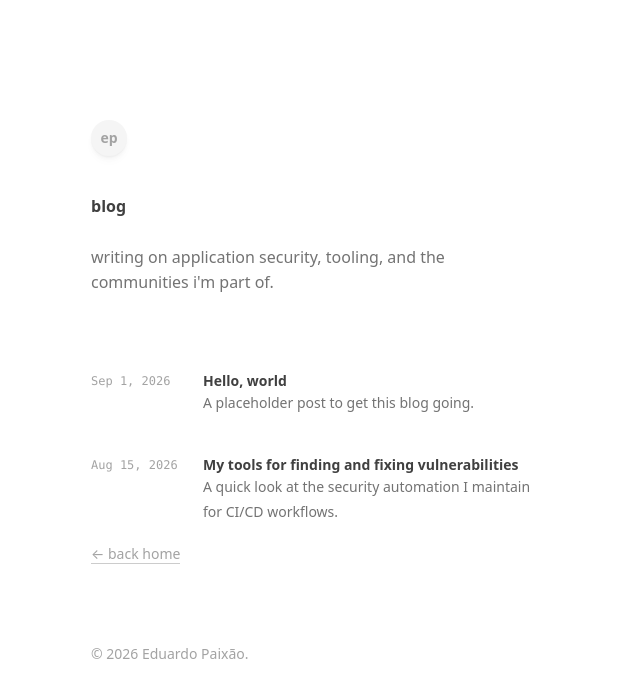
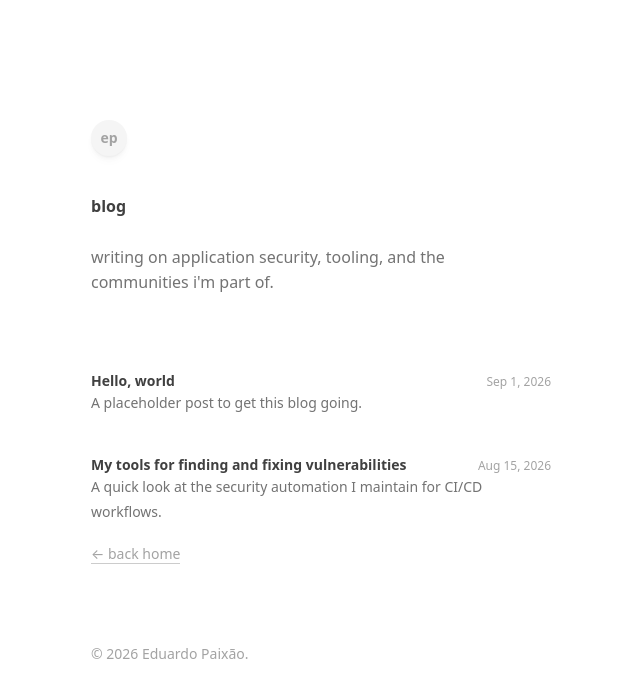
Before and after one commit to darccau/darccau.github.io, an Astro site: page /blog in a window 1280 px wide. Shown: the whole page, without its empty margins (319-959 px from the left). Built offline with nearby package versions, Linux system fonts and the light colour scheme; Astro itself is replaced by a stand-in of ours.

Commit message:
fit blog date inline with title

```diff
--- a/src/pages/blog/index.astro
+++ b/src/pages/blog/index.astro
@@ -55,19 +55,19 @@ const date = new Intl.DateTimeFormat('en-US', {
                     <li>
                       <a
                         href={`/blog/${post.id}`}
-                        class="flex gap-x-4 px-4 -mx-4 py-5 rounded-[12px] border-none hover:bg-neutral-50 dark:hover:bg-neutral-900"
+                        class="flex flex-col px-4 -mx-4 py-5 rounded-[12px] border-none hover:bg-neutral-50 dark:hover:bg-neutral-900"
                       >
+                        <div class="flex items-baseline justify-between gap-x-4">
+                          <div class="text-sm font-semibold leading-snug min-w-0">{post.data.title}</div>
                           <time
                             datetime={post.data.pubDate.toISOString()}
-                          class="w-[96px] flex-shrink-0 font-mono text-xs text-neutral-400 dark:text-neutral-500 tabular-nums mt-[2px]"
+                            class="text-xs text-neutral-400 dark:text-neutral-500 tabular-nums whitespace-nowrap flex-shrink-0"
                           >
                             {date.format(post.data.pubDate)}
                           </time>
-                        <div class="flex-auto min-w-0">
-                          <div class="text-sm font-semibold leading-snug">{post.data.title}</div>
+                        </div>
                         <div class="text-sm text-neutral-500 dark:text-neutral-400 mt-1 leading-[25px]">
                           {post.data.description}
-                          </div>
                         </div>
                       </a>
                     </li>
--- a/src/styles/global.css
+++ b/src/styles/global.css
@@ -112,6 +112,10 @@ body {
   align-items: center;
 }
 
+.items-baseline {
+  align-items: baseline;
+}
+
 .justify-center {
   justify-content: center;
 }
@@ -130,6 +134,10 @@ body {
 
 .min-w-0 {
   min-width: 0;
+}
+
+.whitespace-nowrap {
+  white-space: nowrap;
 }
 
 /* Gap */
@@ -250,10 +258,6 @@ body {
 
 .w-\[36px\] {
   width: 36px;
-}
-
-.w-\[96px\] {
-  width: 96px;
 }
 
 .h-\[8px\] {
```
Lines whose indentation alone changed are shown as unchanged.
